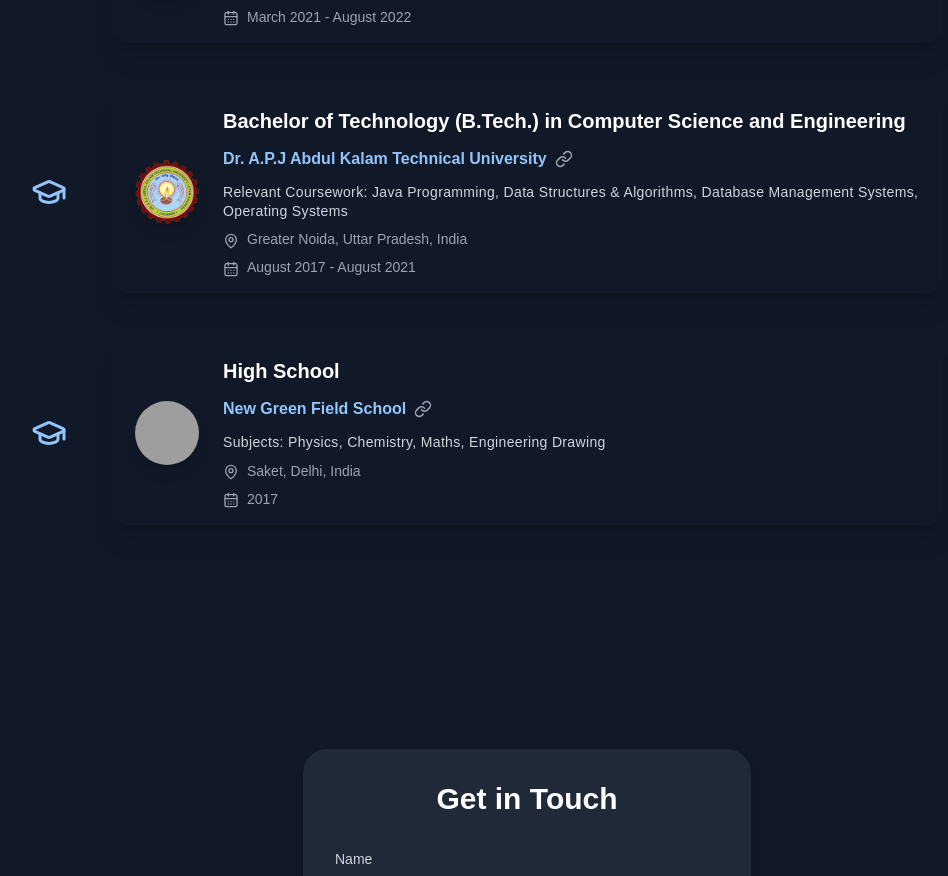
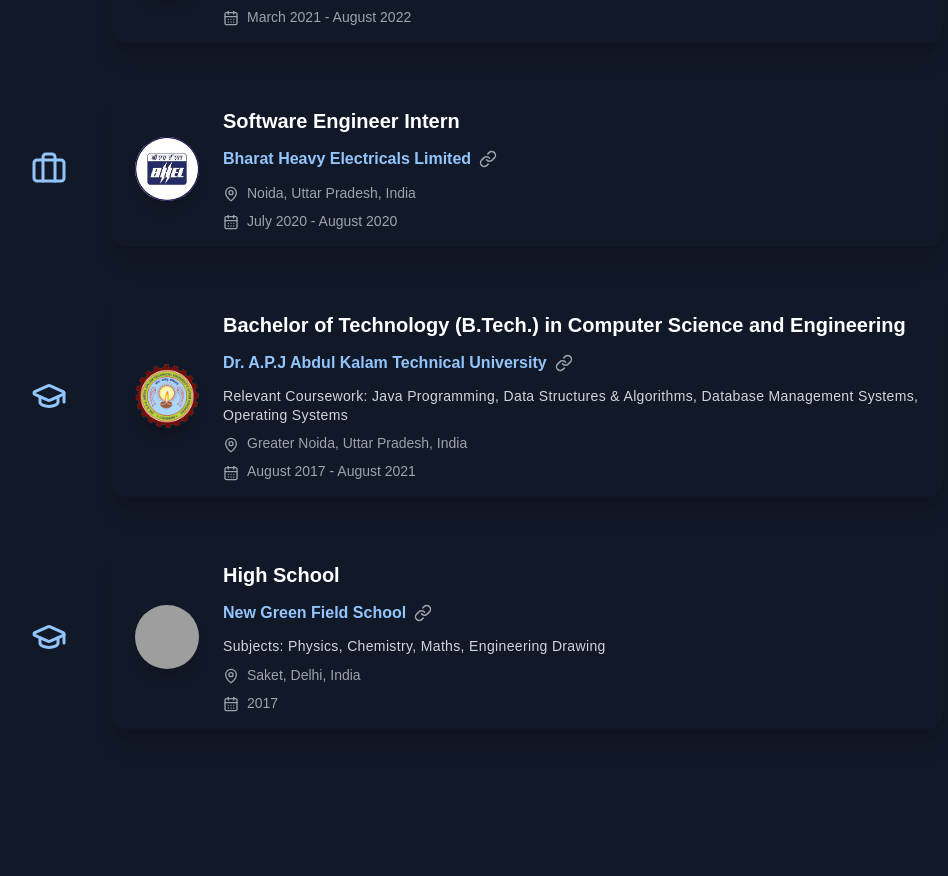
Before and after one commit to bhatiadipankar18/portfolioWebsite, a Next.js app: page / in a window 1280 px wide. Shown: the part 3783-4659 px from the top of the page, without its empty margins (113-1061 px from the left). Built offline with nearby package versions, Linux system fonts and the light colour scheme; grey boxes are pictures that could not be loaded.

Commit message:
Added experience  in timeline

```diff
--- a/app/components/Timeline.tsx
+++ b/app/components/Timeline.tsx
@@ -40,6 +40,16 @@ const timelineItems = [
     website: "https://www.kelltontech.com",
     icon: Briefcase,
     logo: "/logos/kellton.png",
+  },
+  {
+    date: "July 2020 - August 2020",
+    title: "Software Engineer Intern",
+    company: "Bharat Heavy Electricals Limited",
+    description: "",
+    location: "Noida, Uttar Pradesh, India",
+    website: "https://www.bhel.com",
+    icon: Briefcase,
+    logo: "/logos/bhel.png",
   },
   {
     date: "August 2017 - August 2021",
```
Also changed, not shown: public/logos/bhel.png (added).
